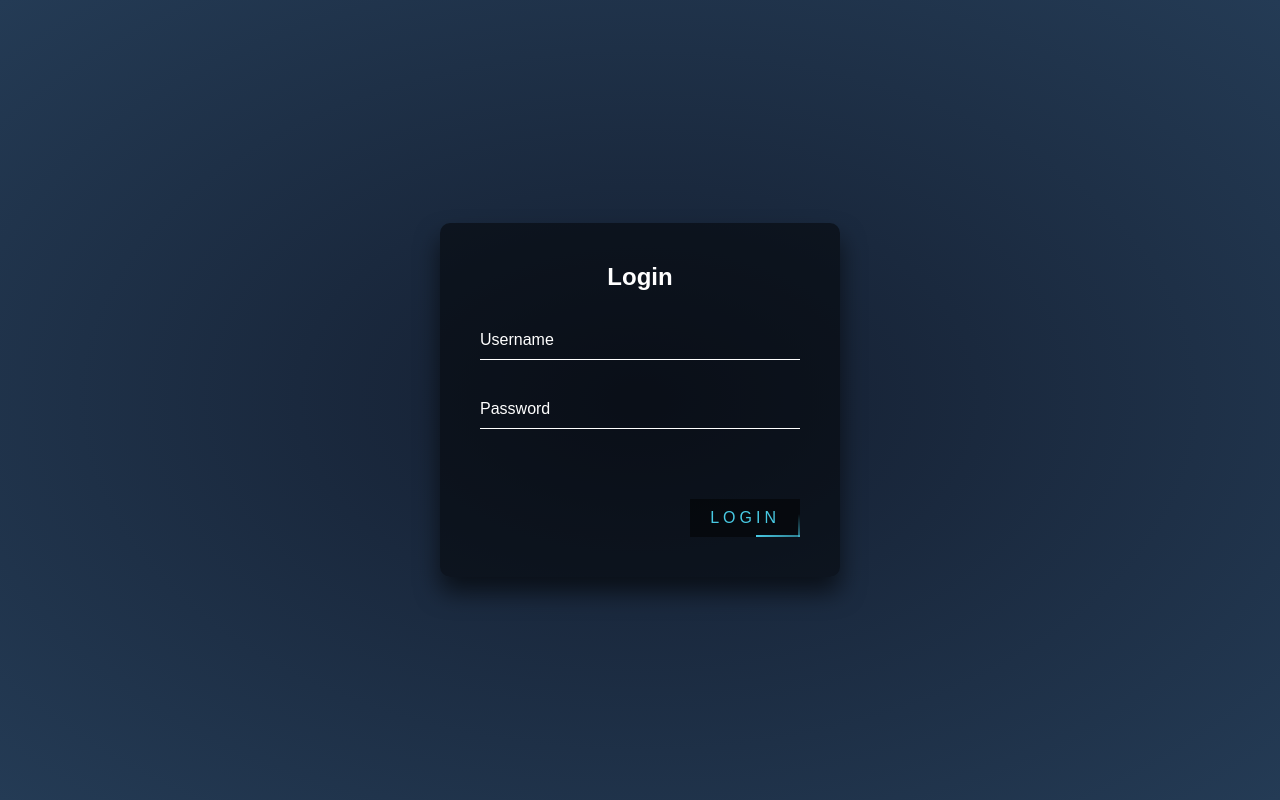
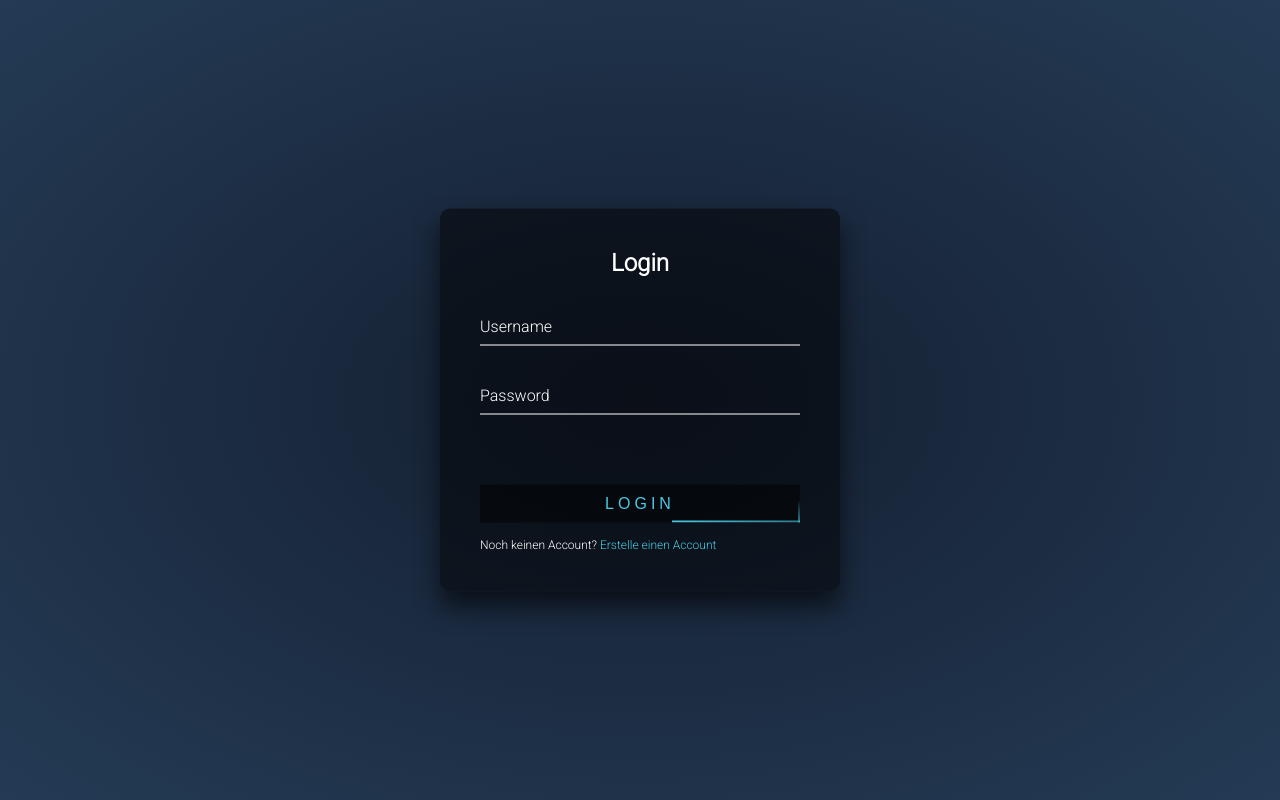
Before and after one commit to LilB0nd/Buchungssystem, a Django app: page /login/ in a window 1280 px wide. Run offline with Django 3.2, Linux system fonts and the light colour scheme.

Commit message:
Register Html

```diff
--- a/Buchungssystem/templates/registration/login.html
+++ b/Buchungssystem/templates/registration/login.html
@@ -15,7 +15,7 @@
           <label>Password</label>
         </div>
           {% if error %}
-        <p style="color: white">Ihre Anmeldedaten waren falsch</p>
+        <p style="color: white; margin-top: -20px;font-size: 11px;margin-bottom: -10px;">Ihre Anmeldedaten waren falsch</p>
         {% endif %}
         <button type="submit" class="button">
           <span></span>
@@ -24,6 +24,7 @@
           <span></span>
           Login
         </button>
+        <p class="message">Noch keinen Account? <a style="text-decoration: none; color: #48CAE4" href="#">Erstelle einen Account</a></p>
       </form>
     </div>
 </html>
--- a/Buchungssystem/templates/registration/register.html
+++ b/Buchungssystem/templates/registration/register.html
@@ -34,6 +34,7 @@
           <span></span>
           Login
         </button>
+        <p class="message">Noch keinen Account? <a href="#">Erstelle einen Account</a></p>
       </form>
     </div>
 </html>
--- a/static/CSS/login.css
+++ b/static/CSS/login.css
@@ -1,11 +1,13 @@
+@import url(https://fonts.googleapis.com/css?family=Roboto:300);
+
 html {
   height: 100%;
 }
 body {
   margin:0;
   padding:0;
-  font-family: sans-serif;
   background: radial-gradient(#141e30, #243b55) !important;
+  font-family: "Roboto", sans-serif;
 }
 
 .login-box {
@@ -178,7 +180,8 @@ body {
   overflow: hidden;
   transition: .5s;
   margin-top: 40px;
-  letter-spacing: 4px
+  letter-spacing: 4px;
+  width: 100%;
 }
 
 input:-webkit-autofill,
@@ -188,3 +191,10 @@ input:-webkit-autofill:active{
   -webkit-box-shadow: 0 0 0 30px rgba(0,0,0,.5) inset !important;
   -webkit-text-fill-color: #FFF;
 }
+.message {
+  margin: 15px 0 0;
+  color: #FFF;
+  font-size: 12px;
+  float: left;
+  text-decoration: none;
+}
```
